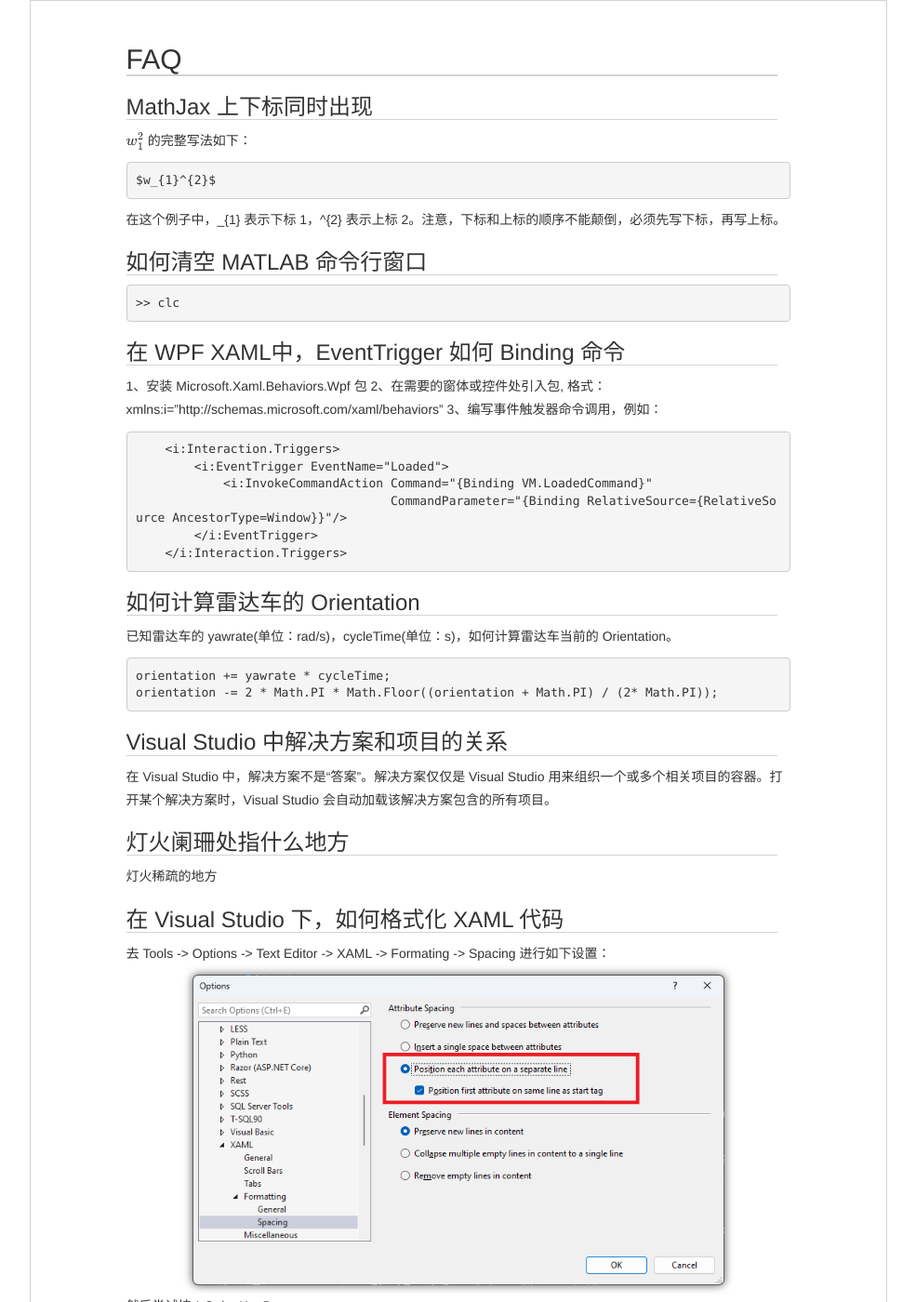
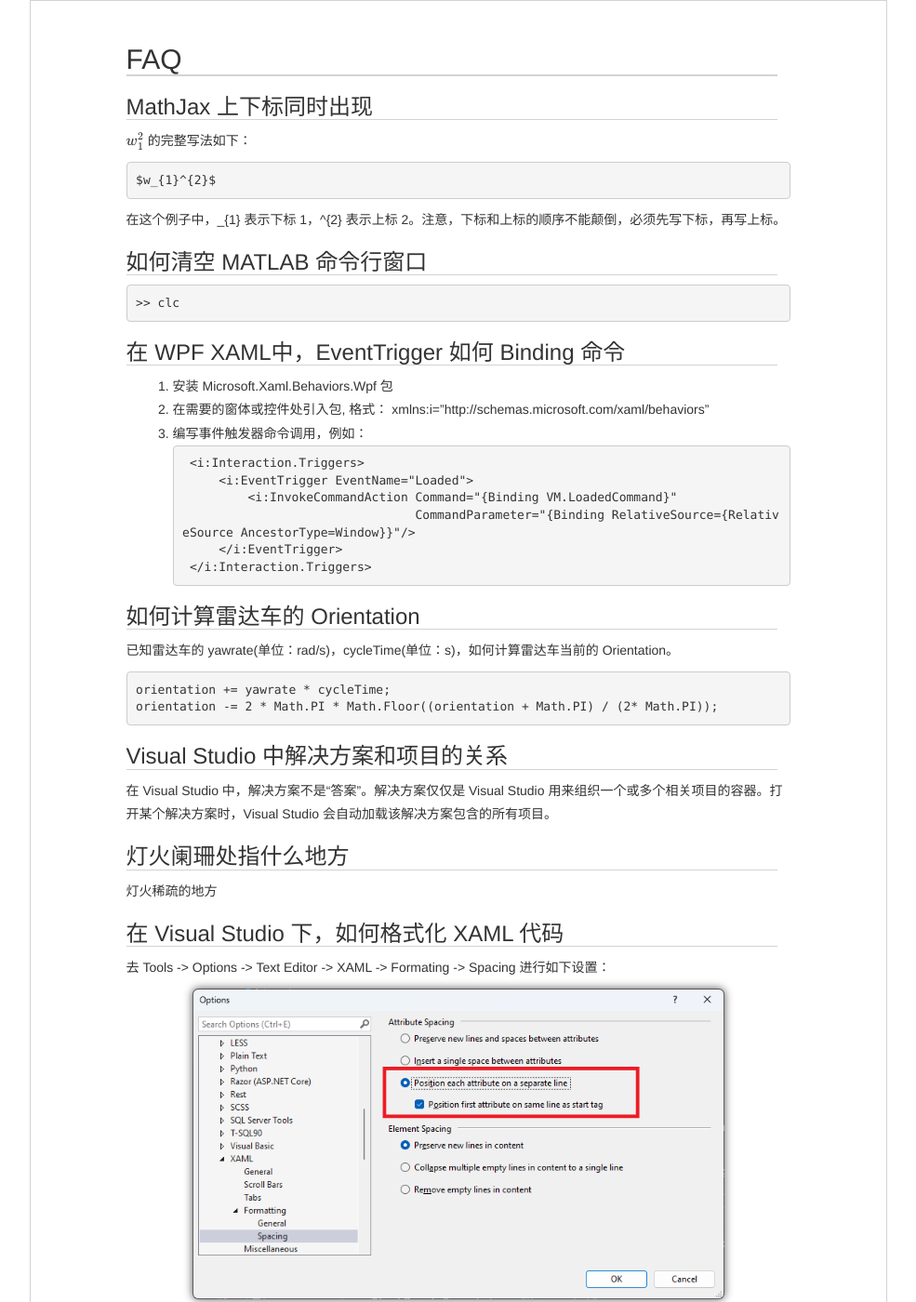
Before and after one commit to luli100/luli100.github.io, a Jekyll site: the page built from faq.md, in a window 1280 px wide and 1400 px high. Shown: the whole window at 93% size, without its empty margins (147-1132 px from the left). Built offline with Jekyll 4.4.1, drawn with Linux system fonts in a browser that asks for light colours; formulas are drawn with MathJax 3; some of the changed text lies outside the part shown.

Commit message:
FAQ format

````diff
--- a/faq.md
+++ b/faq.md
@@ -21,9 +21,9 @@ $w_{1}^{2}$
 
 ### 在 WPF XAML中，EventTrigger 如何 Binding 命令
 
-1、安装 Microsoft.Xaml.Behaviors.Wpf 包
-2、在需要的窗体或控件处引入包, 格式： xmlns:i="http://schemas.microsoft.com/xaml/behaviors"
-3、编写事件触发器命令调用，例如：
+1. 安装 Microsoft.Xaml.Behaviors.Wpf 包
+2. 在需要的窗体或控件处引入包, 格式： xmlns:i="http://schemas.microsoft.com/xaml/behaviors"
+3. 编写事件触发器命令调用，例如：
    ```
     <i:Interaction.Triggers>
         <i:EventTrigger EventName="Loaded">
@@ -62,15 +62,15 @@ orientation -= 2 * Math.PI * Math.Floor((orientation + Math.PI) / (2* Math.PI));
 
 假设：我想用传感器测量一个数据，想要提高测量精度。
 
-1、如果我有很多传感器，那怎么办？
+1. 如果我有很多传感器，那怎么办？
 
 取多个传感器的平均值。
 
-2、如果我的多个传感器精度不一样，那怎么办？
+2. 如果我的多个传感器精度不一样，那怎么办？
 
 对于精度高的传感器，我多相信一点，精度低的传感器，我少相信一点，综合考虑他们然后给出结果，在数学上叫做“加权平均”。
 
-3、在实时测量中，我并没有很多传感器，但是我还是想提高精度，怎么办？
+3. 在实时测量中，我并没有很多传感器，但是我还是想提高精度，怎么办？
 
 对于系统现在的状态进行估计，并根据现在的状态预测下一状态的值，把这个预测当作一个传感器来使用，进行加权平均。例如雷达测量目标的距离：目前雷达测到目标的位置在正前方 100 米处，速度为正前方 10 米/秒，那么可以预测一下秒目标的距离为 100 + 10 = 110，在下一秒距离估计中，将预测值 110 和测量值综合考虑得到下一秒的估计值。
 
````
